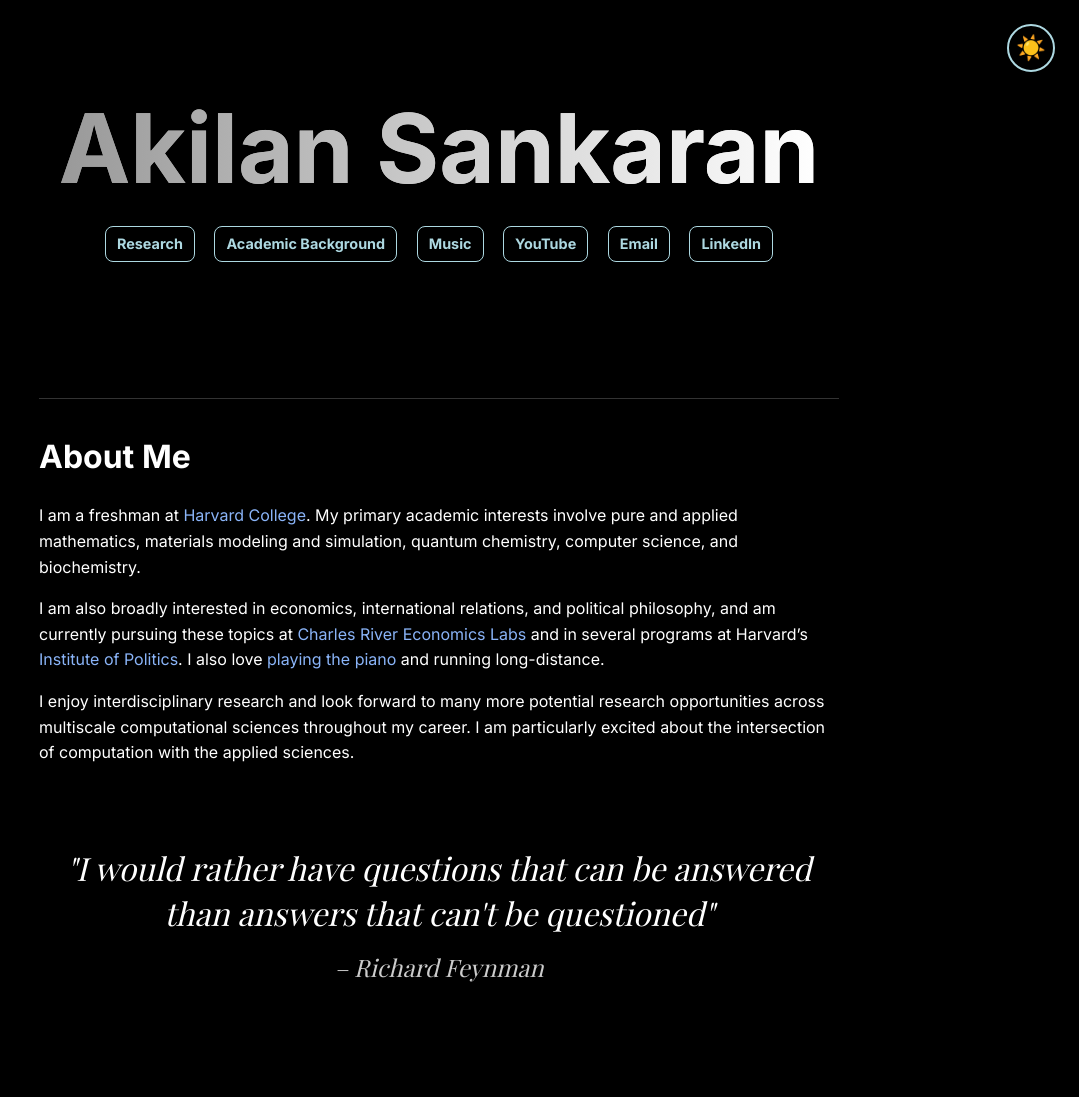
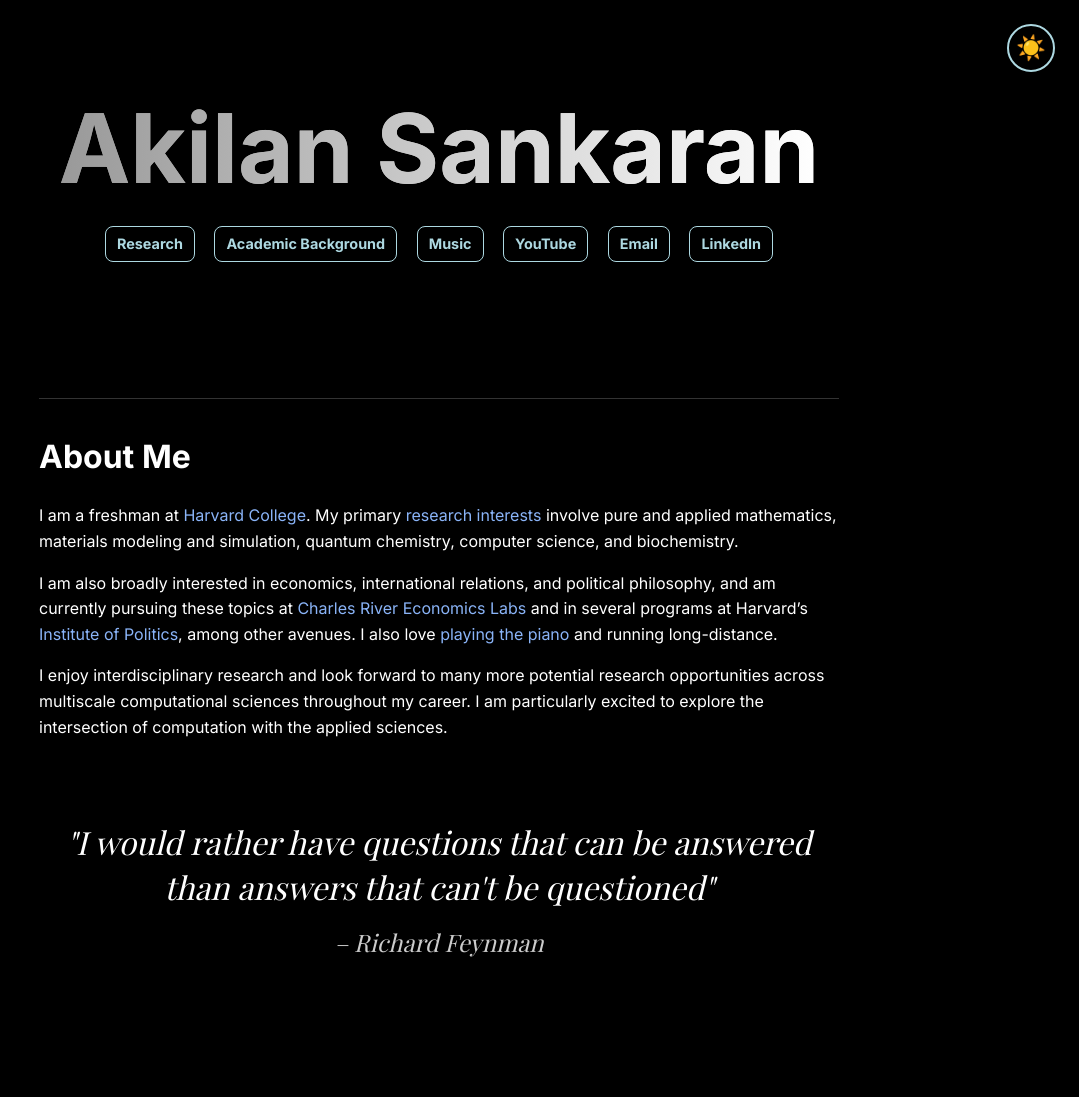
Before and after one commit to akilansankaran/akilansankaran.github.io, a Jekyll site: the page built from index.md, in a window 1280 px wide. Shown: the whole page, without its empty margins (201-1280 px from the left). Built offline with Jekyll 4.4.1, drawn with Linux system fonts in a browser that asks for light colours; some web fonts are replaced; after the commit the page ends 1071 px from its top, so only the background shows below that.

Commit message:
further segment research files

```diff
--- a/index.md
+++ b/index.md
@@ -6,11 +6,11 @@ title: Home
 
 # About Me
 
-I am a freshman at [Harvard College](https://harvard.edu). My primary academic interests involve pure and applied mathematics, materials modeling and simulation, quantum chemistry, computer science, and biochemistry.
+I am a freshman at [Harvard College](https://harvard.edu). My primary [research interests](./research.md) involve pure and applied mathematics, materials modeling and simulation, quantum chemistry, computer science, and biochemistry.
 
-I am also broadly interested in economics, international relations, and political philosophy, and am currently pursuing these topics at [Charles River Economics Labs](https://www.charlesrivereconomicslabs.org/) and in several programs at Harvard's [Institute of Politics](https://iop.harvard.edu/). I also love [playing the piano](https://akilansankaran.github.io/music) and running long-distance.
+I am also broadly interested in economics, international relations, and political philosophy, and am currently pursuing these topics at [Charles River Economics Labs](https://www.charlesrivereconomicslabs.org/) and in several programs at Harvard's [Institute of Politics](https://iop.harvard.edu/), among other avenues. I also love [playing the piano](https://akilansankaran.github.io/music) and running long-distance.
 
-I enjoy interdisciplinary research and look forward to many more potential research opportunities across multiscale computational sciences throughout my career. I am particularly excited about the intersection of computation with the applied sciences.
+I enjoy interdisciplinary research and look forward to many more potential research opportunities across multiscale computational sciences throughout my career. I am particularly excited to explore the intersection of computation with the applied sciences.
 
 <blockquote class="feynman-quote">
   <p class="quote-text">"I would rather have questions that can be answered than answers that can't be questioned"</p>
```
Also changed, not shown: mir.md (added, +6 -0 lines), research.md (+13 -10 lines).
